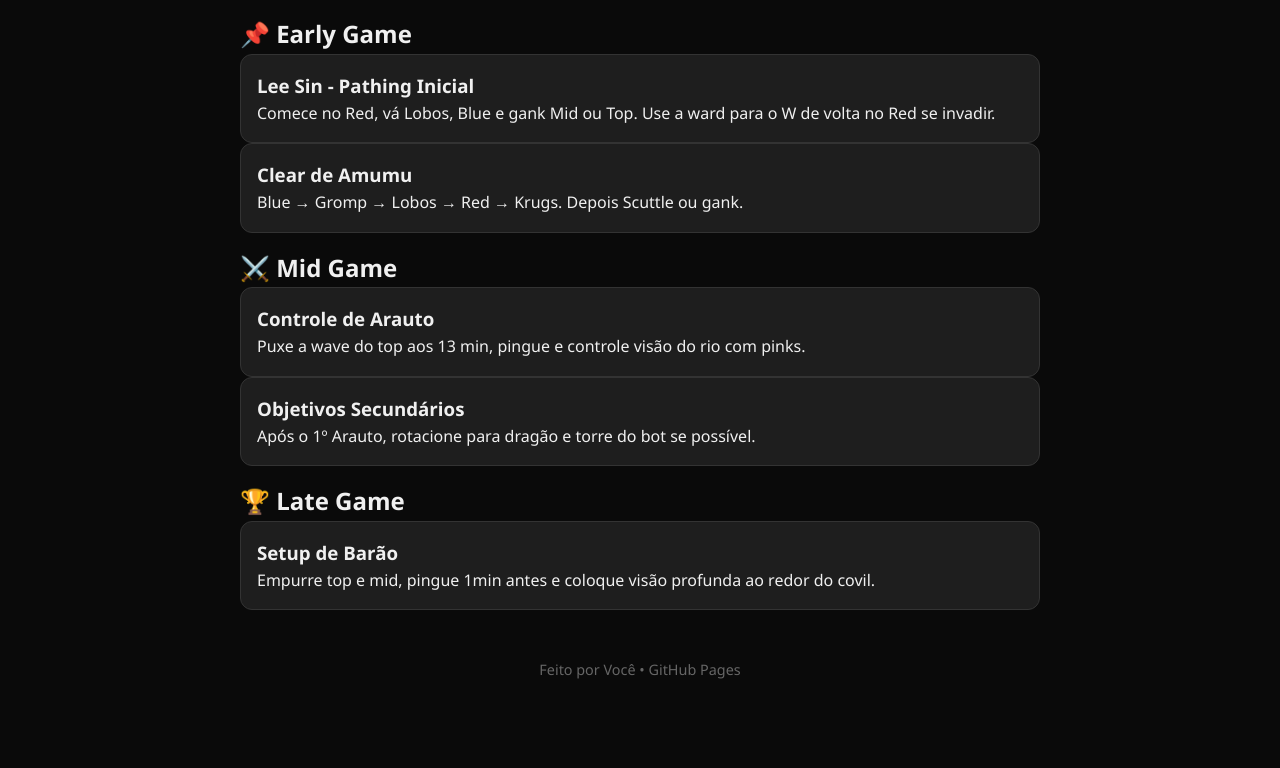
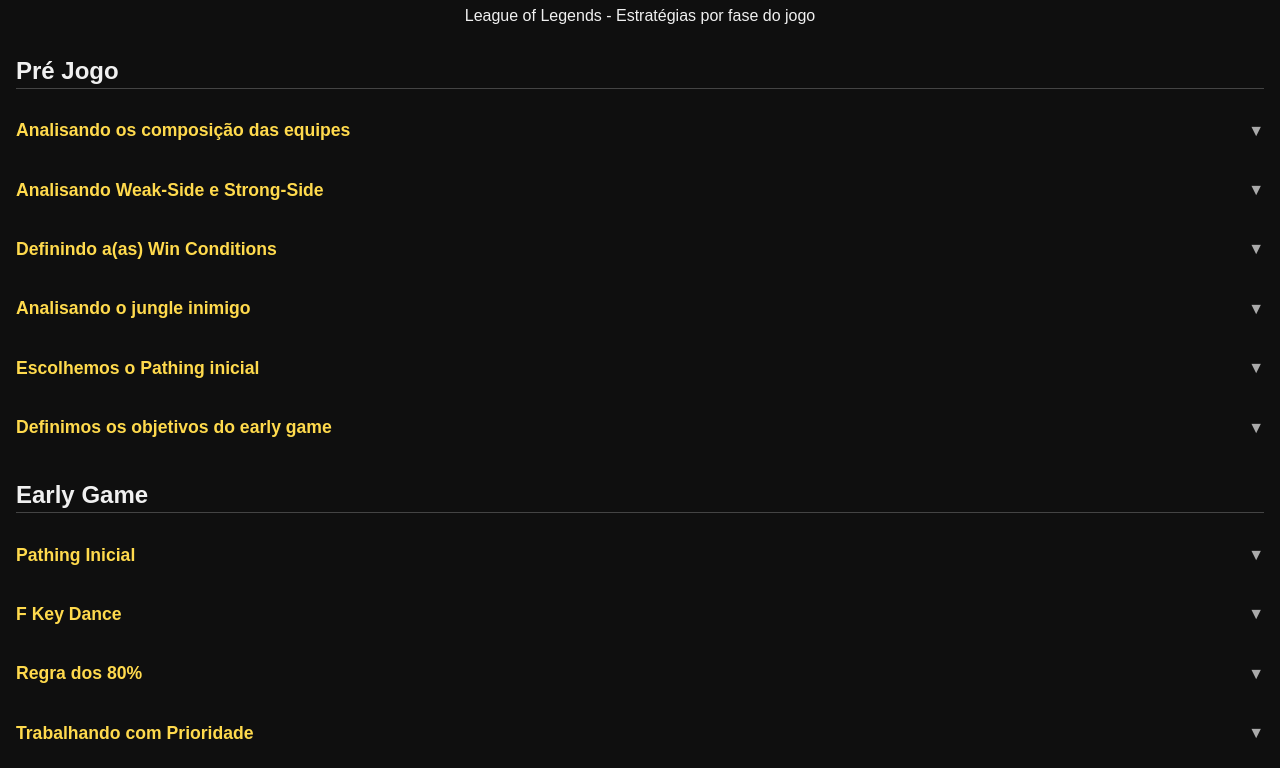
Before and after one commit to victorrgs/Jungle, a plain HTML site: page index.html in a window 1280 px wide. Shown: the part 89-857 px from the top of the page. Before the commit the page ends 800 px from the top, so only its background shows below. Drawn offline with Linux system fonts and the light colour scheme.

Commit message:
Add Json

```diff
--- a/index.html
+++ b/index.html
@@ -8,50 +8,62 @@
 </head>
 <body>
   <header>
-    <h1>J U N G L E</h1>
+    <h1>Notas de Jungle</h1>
+    <p>League of Legends - Estratégias por fase do jogo</p>
   </header>
 
   <main>
-    <section>
-      <h2 class="categoria">📌 Early Game</h2>
-
-      <div class="nota">
-        <h3>Lee Sin - Pathing Inicial</h3>
-        <p>Comece no Red, vá Lobos, Blue e gank Mid ou Top. Use a ward para o W de volta no Red se invadir.</p>
-      </div>
-
-      <div class="nota">
-        <h3>Clear de Amumu</h3>
-        <p>Blue → Gromp → Lobos → Red → Krugs. Depois Scuttle ou gank.</p>
-      </div>
-    </section>
-
-    <section>
-      <h2 class="categoria">⚔️ Mid Game</h2>
-
-      <div class="nota">
-        <h3>Controle de Arauto</h3>
-        <p>Puxe a wave do top aos 13 min, pingue e controle visão do rio com pinks.</p>
-      </div>
-
-      <div class="nota">
-        <h3>Objetivos Secundários</h3>
-        <p>Após o 1º Arauto, rotacione para dragão e torre do bot se possível.</p>
-      </div>
-    </section>
-
-    <section>
-      <h2 class="categoria">🏆 Late Game</h2>
-
-      <div class="nota">
-        <h3>Setup de Barão</h3>
-        <p>Empurre top e mid, pingue 1min antes e coloque visão profunda ao redor do covil.</p>
-      </div>
-    </section>
+    <div id="notas">Carregando notas...</div>
   </main>
 
   <footer>
     <p>Feito por Você • GitHub Pages</p>
   </footer>
+
+  <script>
+    fetch('notas.json')
+      .then(res => res.json())
+      .then(notas => {
+        const container = document.getElementById('notas');
+        container.innerHTML = '';
+        const fases = ['Pré Jogo','Early Game', 'Mid Game', 'Ganking'];
+
+        fases.forEach(fase => {
+          const sec = document.createElement('section');
+          sec.innerHTML = `<h2 class="categoria">${fase}</h2>`;
+
+          notas.filter(n => n.fase === fase).forEach(nota => {
+            sec.innerHTML += `
+              <div class="nota">
+                <button class="dropdown-btn">
+                  ${nota.titulo}
+                  <span class="seta">▼</span>
+                </button>
+                <div class="dropdown-conteudo">
+                  <p>${nota.conteudo}</p>
+                </div>
+              </div>
+            `;
+          });
+
+          container.appendChild(sec);
+        });
+
+        // Ativa dropdowns
+        document.querySelectorAll('.dropdown-btn').forEach(btn => {
+          btn.addEventListener('click', () => {
+            const conteudo = btn.nextElementSibling;
+            const seta = btn.querySelector('.seta');
+            conteudo.classList.toggle('ativo');
+            btn.classList.toggle('ativo');
+            seta.textContent = conteudo.classList.contains('ativo') ? '▲' : '▼';
+          });
+        });
+      })
+      .catch(err => {
+        document.getElementById('notas').innerHTML = 'Erro ao carregar as notas.';
+        console.error(err);
+      });
+  </script>
 </body>
 </html>
--- /dev/null
+++ b/notas.json
@@ -0,0 +1,70 @@
+[
+    {"fase": "",
+      "titulo": "",
+      "conteudo": ""
+    },
+    {"fase": "Pré Jogo",
+      "titulo": "Analisando os composição das equipes",
+      "conteudo": "Verifique as composiçoes lembrando que Engage > Poke > Front2Back > Engage, Qual composição escala mais"
+    },
+    {"fase": "Pré Jogo",
+      "titulo": "Analisando Weak-Side e Strong-Side",
+      "conteudo": "Escolhemos em que direção iremos influenciar o Early game na partida"
+    },
+    {"fase": "Pré Jogo",
+      "titulo": "Definindo a(as) Win Conditions",
+      "conteudo": "Pensamos como iremos ganhar a partida"
+    },
+    {"fase": "Pré Jogo",
+      "titulo": "Analisando o jungle inimigo",
+      "conteudo": "Se existe possibilidade de invade, onde ele provavelmente irá começar, o Weak-Side e Strong-Side deles"
+    },
+    {"fase": "Pré Jogo",
+      "titulo": "Escolhemos o Pathing inicial",
+      "conteudo": "Se iremos fazer full clear, 3 Campos e gank, Pathing Extendido"
+    },
+    {"fase": "Pré Jogo",
+      "titulo": "Definimos os objetivos do early game",
+      "conteudo": "Se iremos Jogar para os Dragões ou para as Larvas"
+    },
+    {
+      "fase": "Early Game",
+      "titulo": "Pathing Inicial",
+      "conteudo": "Realizamos o PATHING inicial, um clear ideal é limpar a jungle antes dos 3:30 (Nascimento do Arongueijo) com 1 smite"
+    },
+    {
+      "fase": "Early Game",
+      "titulo": "F Key Dance",
+      "conteudo": "Usamos as teclas F1-F5 para observar as lanes dos quadrantes onde estamos na jungle enquanto realizamos clear"
+    },
+    {
+        "fase": "Early Game",
+        "titulo": "Regra dos 80%",
+        "conteudo": "Priorizamos Gank em vez do clear(ou seja fora do deadtime), quando possuimos pelo menos 80% de chance do gank ser bem sucedido"
+    },
+    {
+        "fase": "Early Game",
+        "titulo": "Trabalhando com Prioridade",
+        "conteudo": "Ao lutar por algum objetivo contestado (Invade, Counter-Invade, Dragon, Grubs, Araut), Devemos sempre checkar por prioridade, para garantir que podemos receber apoio do nosso time, ou lutar com vantagem numérica, podemos aplicar pressão para garantir prioridade a nossos objetivos"
+    },
+    {
+        "fase": "Early Game",
+        "titulo": "Possibilidade de Dives",
+        "conteudo": "Um Dive possui um enorme valor de Early Game, onde podemos ganhar ouro, assim como negar XP, Ouro e Tempo ao inimigo"
+    },
+    {
+        "fase": "Early Game",
+        "titulo": "Usando o  Dead Time",
+        "conteudo": "Quando limpamos todos os campos da jungle, possuimos um tempo livre(Enquanto os mobs nao nascem) para impactar o mapa"
+    },
+    {
+      "fase": "Mid Game",
+      "titulo": "Jogando por objetivos",
+      "conteudo": "Ao chegar no Mid Game(Fim da lane fase / Quebra das Barricadas), devemos sempre possuir um objetivo em mente, e jogar sempre ao redor deles,"
+    },
+    {
+        "fase": "Ganking",
+        "titulo": "Olhando as waves",
+        "conteudo":"Olhe a wave atual e preveja como vai ficar a proxima, que será a wave do gank"
+    }
+  ]
--- a/styles.css
+++ b/styles.css
@@ -1,76 +1,77 @@
 :root {
-    --bg-color: #0a0a0a;
-    --card-color: #1e1e1e;
-    --text-color: #f0f0f0;
-    --accent: #00bfff;
-    --title: #ffcc00;
-  }
-
-  * {
-    box-sizing: border-box;
-    margin: 0;
-    padding: 0;
+    --bg: #0f0f0f;
+    --fg: #f0f0f0;
+    --title: #ffda4d;
   }
 
   body {
-    font-family: 'Segoe UI', sans-serif;
-    background-color: var(--bg-color);
-    color: var(--text-color);
-    line-height: 1.6;
+    margin: 0;
+    font-family: sans-serif;
+    background: var(--bg);
+    color: var(--fg);
     padding: 1rem;
   }
 
-  header {
+  header, footer {
     text-align: center;
     margin-bottom: 2rem;
   }
 
   h1 {
-    font-size: 2.2rem;
-    color: var(--accent);
+    font-size: 2rem;
+    color: var(--title);
   }
 
-  header p {
-    color: #ccc;
-  }
-
-  main {
-    display: grid;
-    gap: 1rem;
-    max-width: 800px;
-    margin: 0 auto;
+  .categoria {
+    font-size: 1.5rem;
+    margin-top: 2rem;
+    border-bottom: 1px solid #444;
+    padding-bottom: 0.2rem;
   }
 
   .nota {
-    background: var(--card-color);
-    padding: 1rem;
-    border-radius: 12px;
-    border: 1px solid #333;
+    margin: 1rem 0;
   }
 
-  .nota h2 {
+  .dropdown-btn {
+    background: none;
+    border: none;
     color: var(--title);
-    font-size: 1.3rem;
-    margin-bottom: 0.5rem;
+    font-size: 1.1rem;
+    font-weight: bold;
+    text-align: left;
+    width: 100%;
+    padding: 0.7rem 0;
+    cursor: pointer;
+    display: flex;
+    justify-content: space-between;
+    align-items: center;
+    transition: color 0.3s;
   }
 
-  footer {
-    text-align: center;
-    margin-top: 3rem;
-    font-size: 0.9rem;
-    color: #666;
+  .dropdown-btn:hover {
+    color: #ffff88;
   }
 
-  @media (max-width: 600px) {
-    body {
-      padding: 0.5rem;
-    }
+  .seta {
+    font-size: 1rem;
+    color: #aaa;
+    transition: transform 0.3s;
+  }
 
-    h1 {
-      font-size: 1.5rem;
-    }
+  .dropdown-conteudo {
+    max-height: 0;
+    overflow: hidden;
+    opacity: 0;
+    transition: max-height 0.4s ease, opacity 0.4s ease;
+  }
 
-    .nota h2 {
-      font-size: 1.1rem;
-    }
+  .dropdown-conteudo.ativo {
+    max-height: 500px;
+    opacity: 1;
+    margin-top: 0.5rem;
   }
+
+  .dropdown-btn.ativo .seta {
+    transform: rotate(180deg);
+  }
```
